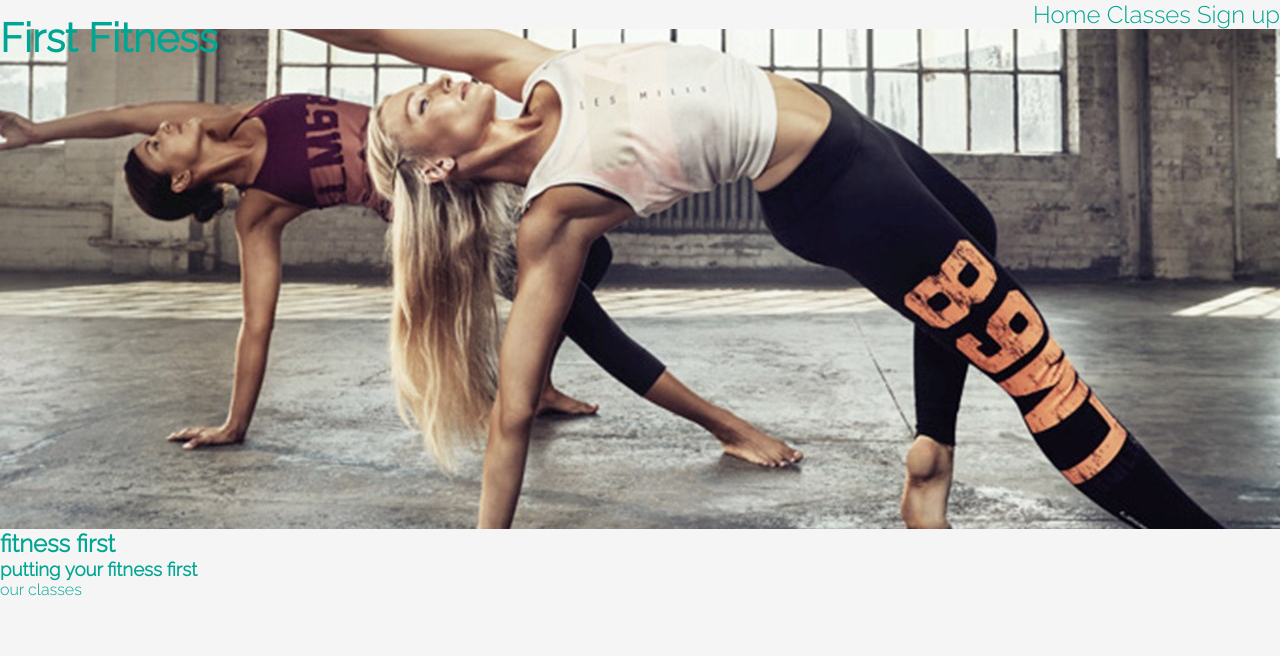
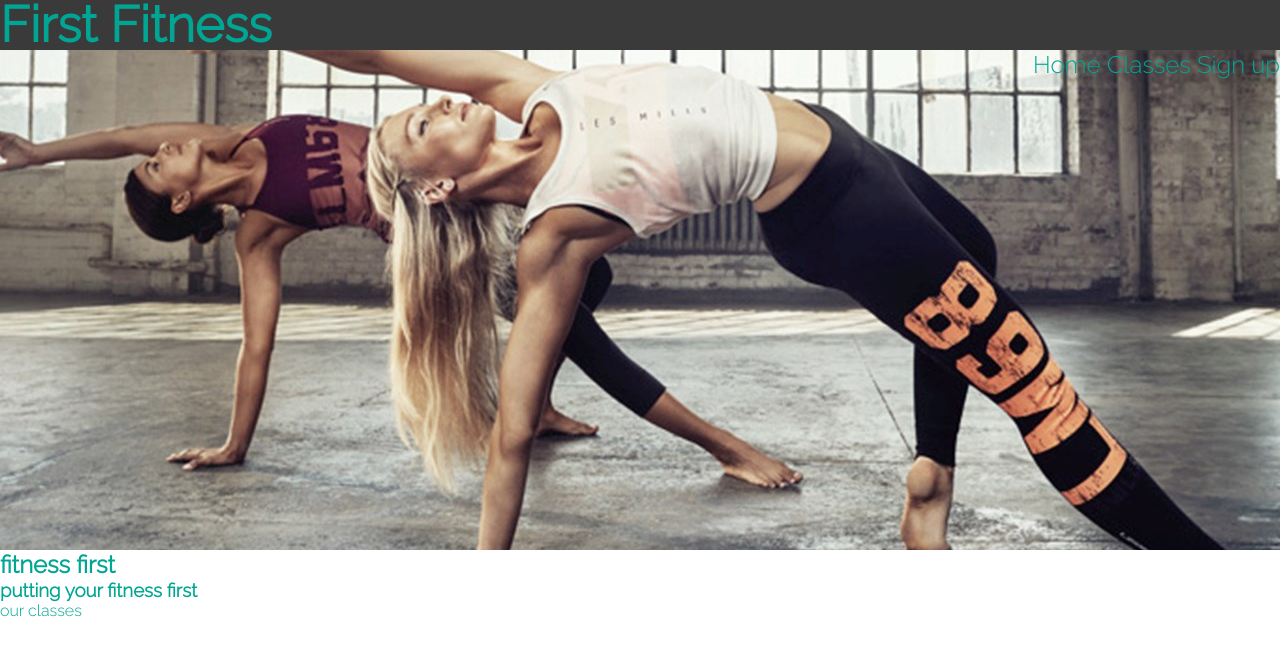
Before and after one commit to ColmSam2319/project-one, a plain HTML site: page index.html in a window 1280 px wide. Drawn offline with Linux system fonts and the light colour scheme.

Commit message:
created new header

```diff
--- a/assets/css/style.css
+++ b/assets/css/style.css
@@ -8,23 +8,28 @@
 }
 
 body{
-    background-color: whitesmoke;
     font-family: Raleway, Helvetica, sans-serif;
     font-weight: 300;
     color:#00a693;
 }
 /**header styling**/
 
+#header{
+    background-color: #3a3a3a;
+    height: 50px;
+}
+
+
 #logo{
-    float: left;
-    font-size: 250%;
+    font-size: 50px;
     font-family: Raleway, Helvetica, sans-serif;
     color: #00a693;
 }
 
 #logo,
 #menu{
-    line-height: 75px;
+    line-height: 50px;
+    padding-bottom: 0px;
 }
 
 
@@ -36,6 +41,7 @@ body{
 
 #links li{
     display: inline-block;
+    padding-top: 0px;
 }
 
 #links a{
--- a/index.html
+++ b/index.html
@@ -10,7 +10,7 @@
     <title>Fitness First</title>
 </head>
 <body>
-        <header>
+        <header id="header">
             <a>
                 <h1 id="logo">First Fitness</h1>
                 <nav>
```
